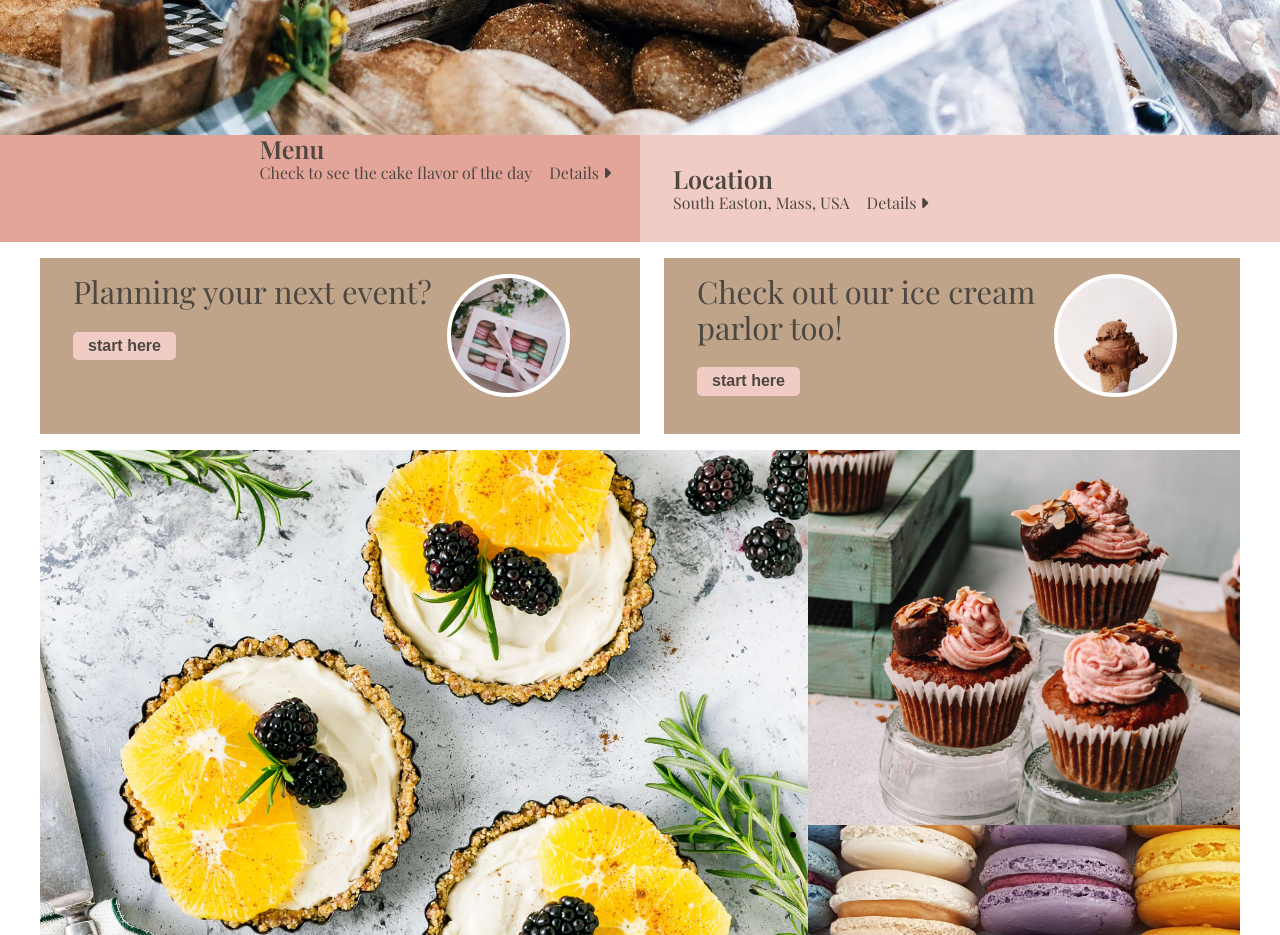
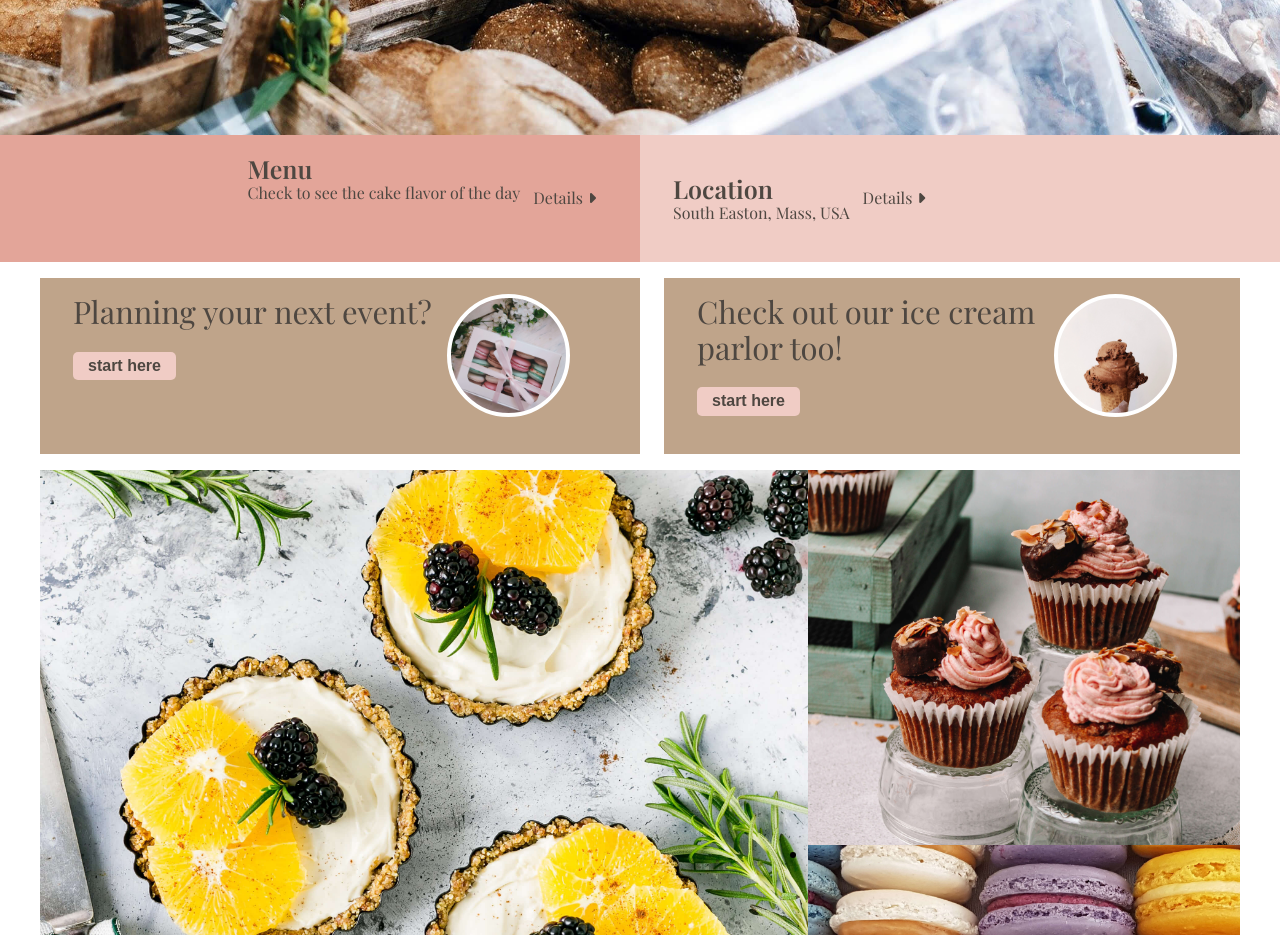
Before and after one commit to sdb329/Balsamo-web-2, a plain HTML site: page dev/index.html in a window 1280 px wide. Shown: the part 1020-1955 px from the top of the page. Drawn offline with nearby package versions, Linux system fonts and the light colour scheme; files that its build step writes are made by us from their sources; files whose address does not match are found by name.

Commit message:
hero text changes

```diff
--- a/dev/scss/sections/_hero.scss
+++ b/dev/scss/sections/_hero.scss
@@ -30,6 +30,7 @@
 
                 display: flex;
 
+
             // .hero-button{
             //     margin-left: auto;
             // }
@@ -38,17 +39,12 @@
             // }
 
             }
-
-
-
         }
 
 
 
 
         #menu-hero{
-
-
             a:link, a:visited{
                 grid-area: hero;
                 color: $darkbrown;
@@ -65,11 +61,9 @@
                     }
                 }
             }
-
-
             // justify-content: center;
             background-color: $darkpink;
-            // padding: 30px 10px;
+            padding: 20px 10px;
 @include md{
             justify-content: right;
         }
@@ -97,7 +91,7 @@
 
             // justify-content: center;
             background-color: $lightpink;
-            padding: 30px 17px;
+            padding: 40px 17px;
 
 
 
@@ -200,6 +194,34 @@
         }
 
 
+        .hero-info {
+            display: grid;
+            grid-template-columns: 90% auto;
+            grid-template-areas: "text button";
+
+            .info-content {
+                grid-area: text;
+
+            }
+
+            .details-button {
+                grid-area: button;
+                display: flex;
+                align-items: center;
+            }
+
+        }
+
+        @include lg{
+            .hero-info{
+                display: inline-flex;
+
+                i{
+                    padding: 0px 5px;
+                }
+            }
+        }
+
     .hero-button {
         display: none;
     }
```
Also changed, not shown: deploy/css/styles.css.
